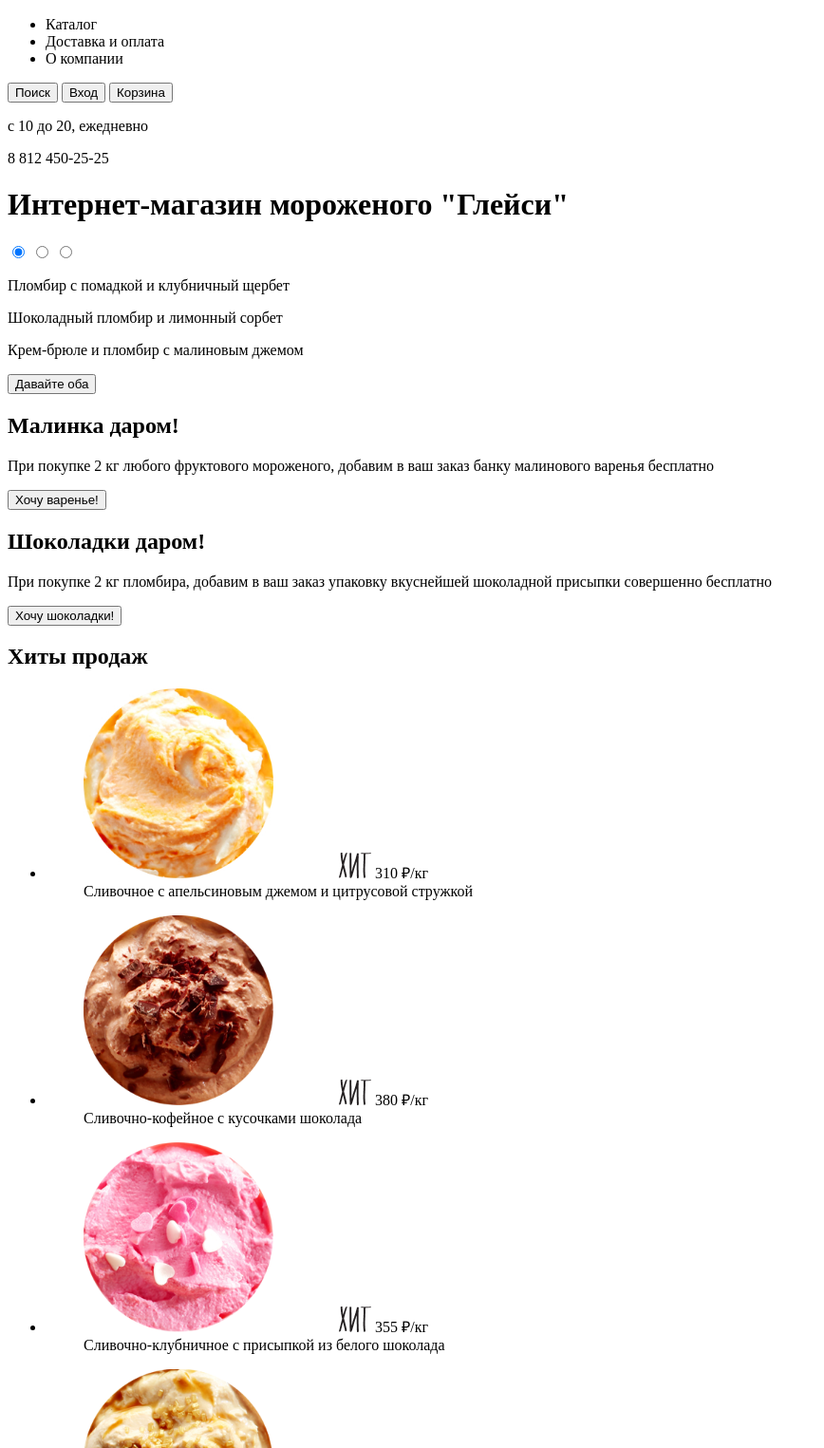
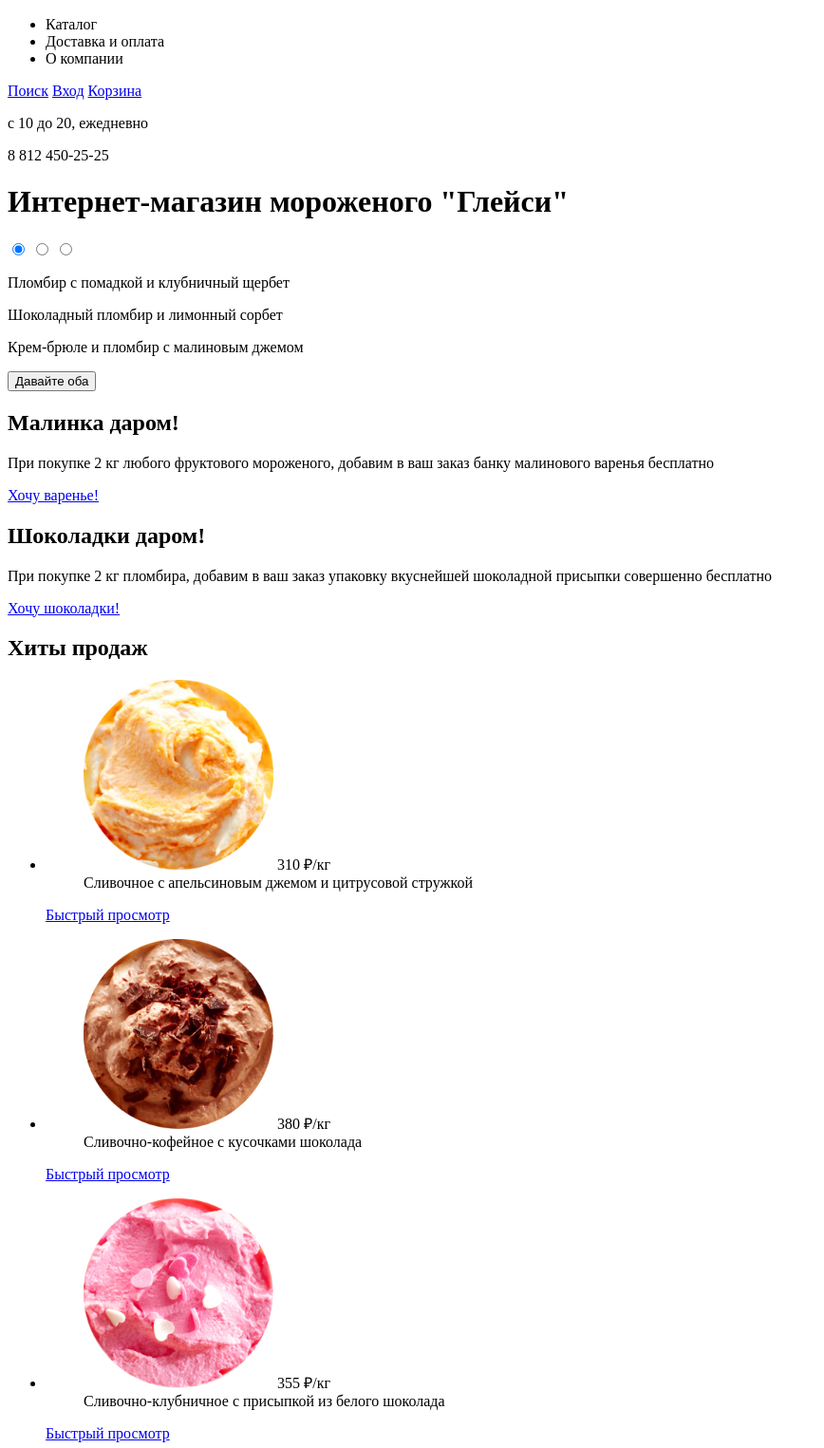
Before and after one commit to amaremshaova/1241635-gllacy-30, a plain HTML site: page index.html in a window 1280 px wide. Shown: the part 75-1600 px from the top of the page at 95% size, without its empty margins (0-868 px from the left). Drawn offline with Linux system fonts and the light colour scheme.

Commit message:
ДЗ 2. Исправление замечаний по разметке главной страницы

```diff
--- a/index.html
+++ b/index.html
@@ -19,9 +19,9 @@
                         <a>О компании</a>
                     </li>
                 </ul>
-                <button type="button">Поиск</button>
-                <button type="button">Вход</button>
-                <button type="button">Корзина</button>
+                <a href="#">Поиск</a>
+                <a href="#">Вход</a>
+                <a href="#">Корзина</a>
             </nav>
             <p>с 10 до 20, ежедневно</p>
             <p>8 812 450-25-25</p>
@@ -47,81 +47,68 @@
             </div>
 
             <section>
-
                 <h2>Малинка даром!</h2>
                 <p>При покупке 2 кг любого фруктового мороженого, добавим в ваш заказ банку
                     малинового варенья бесплатно</p>
-                <button type="button">Хочу варенье!</button>
+                <a href="#">Хочу варенье!</a>
             </section>
 
             <section>
                 <h2>Шоколадки даром!</h2>
                 <p>При покупке 2 кг пломбира, добавим в ваш заказ упаковку вкуснейшей шоколадной
                     присыпки совершенно бесплатно</p>
-                <button type="button">Хочу шоколадки!</button>
+                <a href="#">Хочу шоколадки!</a>
             </section>
 
             <section>
                 <h2>Хиты продаж</h2>
                 <ul>
                     <li>
-                        <a>
                         <figure>
                             <img
                                 src="img/Index/Хит_1.jpg"
                                 width="200"
                                 alt="Сливочное с апельсиновым джемом и цитрусовой стружкой">
-                                <img src="img/Index/Подложка.png" alt="Круглая подложка">
-                                <img src="img/Index/ХИТ.png" alt="Хит">
                             <span>310 ₽/кг</span>
                             <figcaption>Сливочное с апельсиновым джемом и цитрусовой стружкой</figcaption>
                         </figure>
-                        </a>
+                        <a href="#">Быстрый просмотр</a>
                     </li>
 
                     <li>
-                        <a>
                         <figure>
                             <img
                                 src="img/Index/Хит_2.png"
                                 width="200"
                                 alt="Сливочно-кофейное с кусочками шоколада">
-                                <img src="img/Index/Подложка.png" alt="Круглая подложка">
-                                <img src="img/Index/ХИТ.png" alt="Хит">
                             <span>380 ₽/кг</span>
                             <figcaption>Сливочно-кофейное с кусочками шоколада</figcaption>
                         </figure>
-                        </a>
+                        <a href="#">Быстрый просмотр</a>
                     </li>
 
                     <li>
-                        <a>
                         <figure>
                             <img
                                 src="img/Index/Хит_3.png"
                                 width="200"
                                 alt="Сливочно-клубничное с присыпкой из белого шоколада">
-                                <img src="img/Index/Подложка.png" alt="Круглая подложка">
-                                <img src="img/Index/ХИТ.png" alt="Хит">
                             <span>355 ₽/кг</span>
                             <figcaption>Сливочно-клубничное с присыпкой из белого шоколада</figcaption>
                         </figure>
-                        </a>
+                        <a href="#">Быстрый просмотр</a>
                     </li>
 
                     <li>
-                        <a>
                         <figure>
                             <img
                                 src="img/Index/Хит_4.png"
                                 width="200"
                                 alt="Сливочное крем-брюле с карамельной подливкой">
-                                <img src="img/Index/Подложка.png" alt="Круглая подложка">
-                                <img src="img/Index/ХИТ.png" alt="Хит">
                             <span>415 ₽/кг</span>
                             <figcaption>Сливочное крем-брюле с карамельной подливкой</figcaption>
                         </figure>
-                        </a>
+                        <a href="#">Быстрый просмотр</a>
                     </li>
                 </ul>
             </section>
@@ -152,7 +139,9 @@
             </section>
             <article>
                 <h2>Новое в нашем блоге</h2>
-                <p>10 способов сервировки фруктовых щербетов к столу</p>
+                <p>
+                    <a href="#">10 способов сервировки фруктовых щербетов к столу</a>
+                </p>
             </article>
 
             <div>
@@ -171,6 +160,9 @@
             <section>
                 <h2>Как до нас добраться</h2>
                 <!-- Здесь будет карта -->
+                <p>
+                    <img src="" alt="">
+                </p>
                 <div>
                     <p>Адрес главного офиса и офлайн-магазина:
                         <span>ул. Большая Конюшенная, 19/8, Санкт-Петербург</span>
@@ -179,7 +171,7 @@
                         <a href="tel:+78124502525">+7 (812) 450-25-25</a>
                         (c 10 до 20 ежедневно)
                     </p>
-                    <button type="button">Форма обратной связи</button>
+                    <a href="#">Форма обратной связи</a>
                 </div>
             </section>
             <section>
```
Lines whose indentation alone changed are shown as unchanged.
